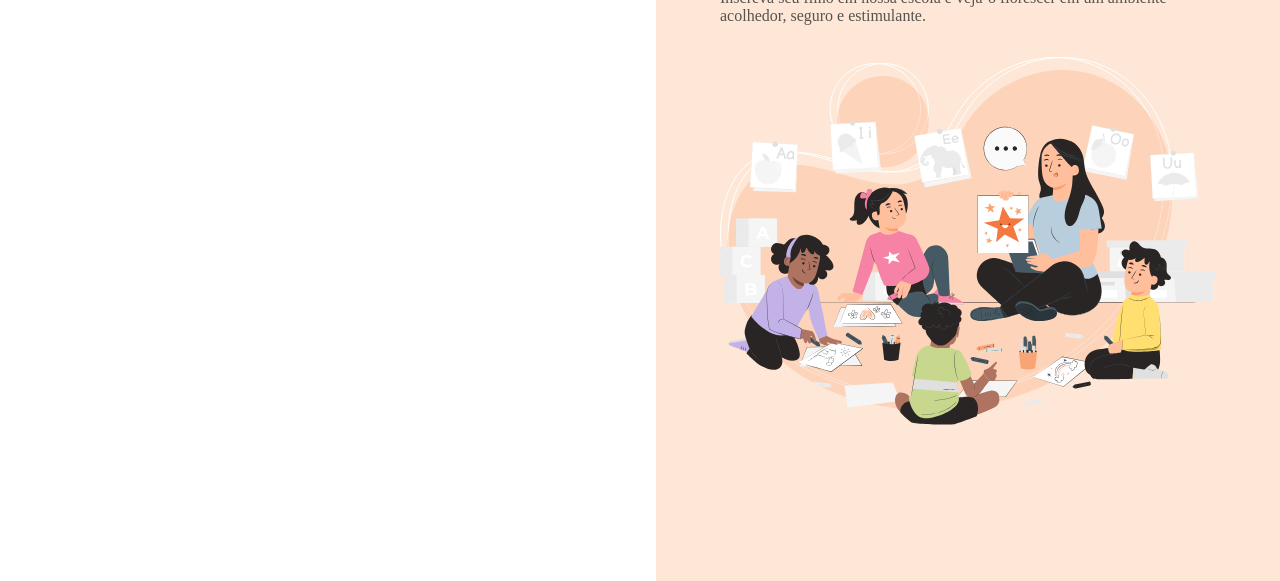
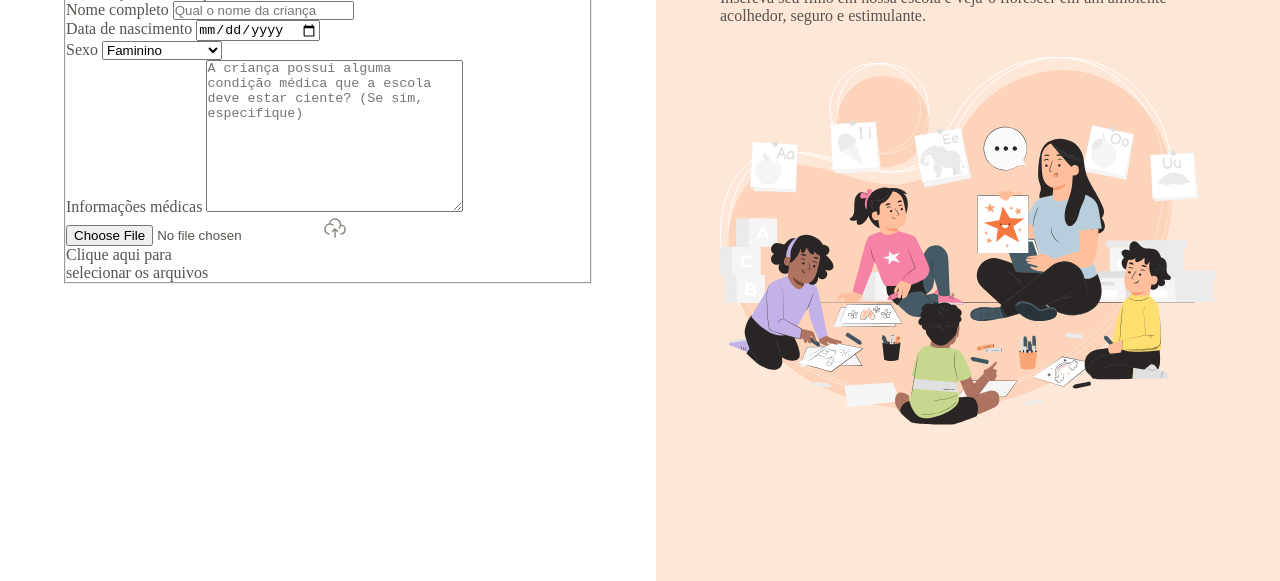
Before and after one commit to FranciscoSSN/form-registration, a plain HTML site: page index.html in a window 1280 px wide. Shown: the part 219-800 px from the top of the page. Drawn offline with Linux system fonts and the light colour scheme.

Commit message:
iniciando formulario

```diff
--- a/index.html
+++ b/index.html
@@ -17,23 +17,82 @@
       <main>
         <div class="main-container">
           <div class="back">
-            <img src="assets/arrow-left-02.svg" alt="ícone de voltar">
+            <img src="assets/arrow-left-02.svg" alt="ícone de voltar" />
             <span>Voltar</span>
           </div>
           <h1>Formulário de matrícula</h1>
-          <p>Preencha os dados abaixo para matricular seu filho na escola de educação infantil Estrelas do Amanhã.</p>
+          <p>
+            Preencha os dados abaixo para matricular seu filho na escola de
+            educação infantil Estrelas do Amanhã.
+          </p>
+
+          <form method="POST" enctype="multipart/form-data">
+            <fieldset class="child-info">
+              <legend>Informações da criança</legend>
+
+              <div class="input-wrapper">
+                <label for="fullname">Nome completo</label>
+                <input
+                  id="fullname"
+                  name="fullname"
+                  type="text"
+                  placeholder="Qual o nome da criança"
+                />
+              </div>
+
+              <div class="input-wrapper">
+                <label for="birth">Data de nascimento</label>
+                <input type="date" id="birth" name="birth" />
+              </div>
+
+              <div class="select-wrapper">
+                <label for="gender">Sexo</label>
+                <select name="gender" id="gender">
+                  <option value="female">Faminino</option>
+                  <option value="male">Masculino</option>
+                  <option value="na">Prefiro não dizer</option>
+                </select>
+              </div>
+
+              <div class="textarea-wrapper">
+                <label for="medical-info">Informações médicas</label>
+                <textarea
+                  name="medical-info"
+                  id="medical-info"
+                  cols="30"
+                  rows="10"
+                  placeholder="A criança possui alguma condição médica que a escola deve estar ciente? (Se sim, especifique)"
+                ></textarea>
+              </div>
+
+              <div class="droparea-wrapper">
+                <input type="file" name="birth-file" id="birth-file">
+                <img src="assets/cloud-upload.svg" alt="">
+                <p>
+                    Clique aqui para <br>
+                    selecionar os arquivos
+                </p>
+              </div>
+            </fieldset>
+          </form>
         </div>
       </main>
 
       <aside>
         <div class="aside-container">
           <header>
-            <img src="assets/logo.svg" alt="Logo Estrelas do amanhã">
+            <img src="assets/logo.svg" alt="Logo Estrelas do amanhã" />
             <h2>Porque cada momento de <span>aprendizado</span> conta</h2>
-            <p>Inscreva seu filho em nossa escola e veja-o florescer em um ambiente acolhedor, seguro e estimulante.</p>
+            <p>
+              Inscreva seu filho em nossa escola e veja-o florescer em um
+              ambiente acolhedor, seguro e estimulante.
+            </p>
           </header>
 
-          <img src="assets/Illustration.svg" alt="Ilustração de uma professora desenhando com seus alunos">
+          <img
+            src="assets/Illustration.svg"
+            alt="Ilustração de uma professora desenhando com seus alunos"
+          />
         </div>
       </aside>
     </div>
```
